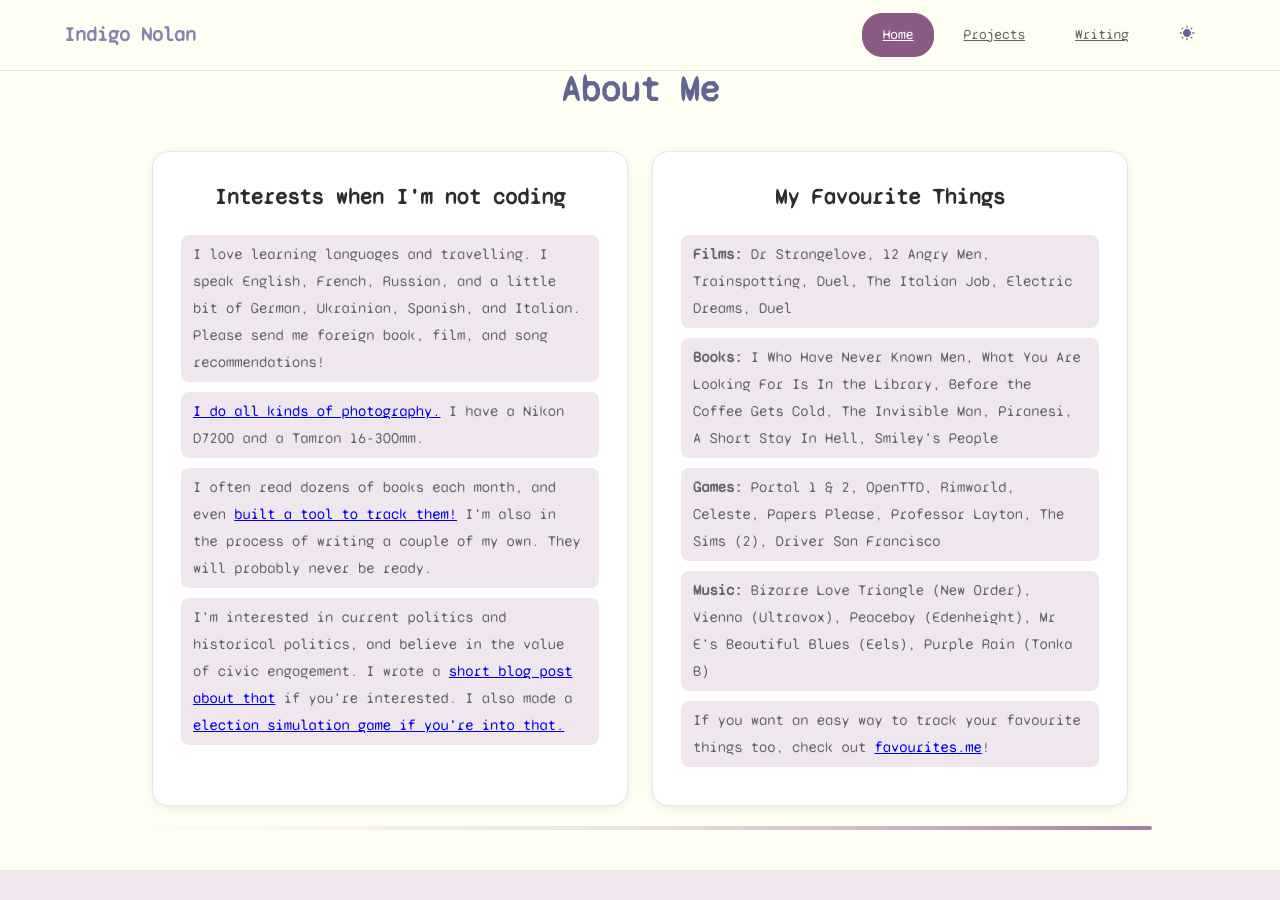
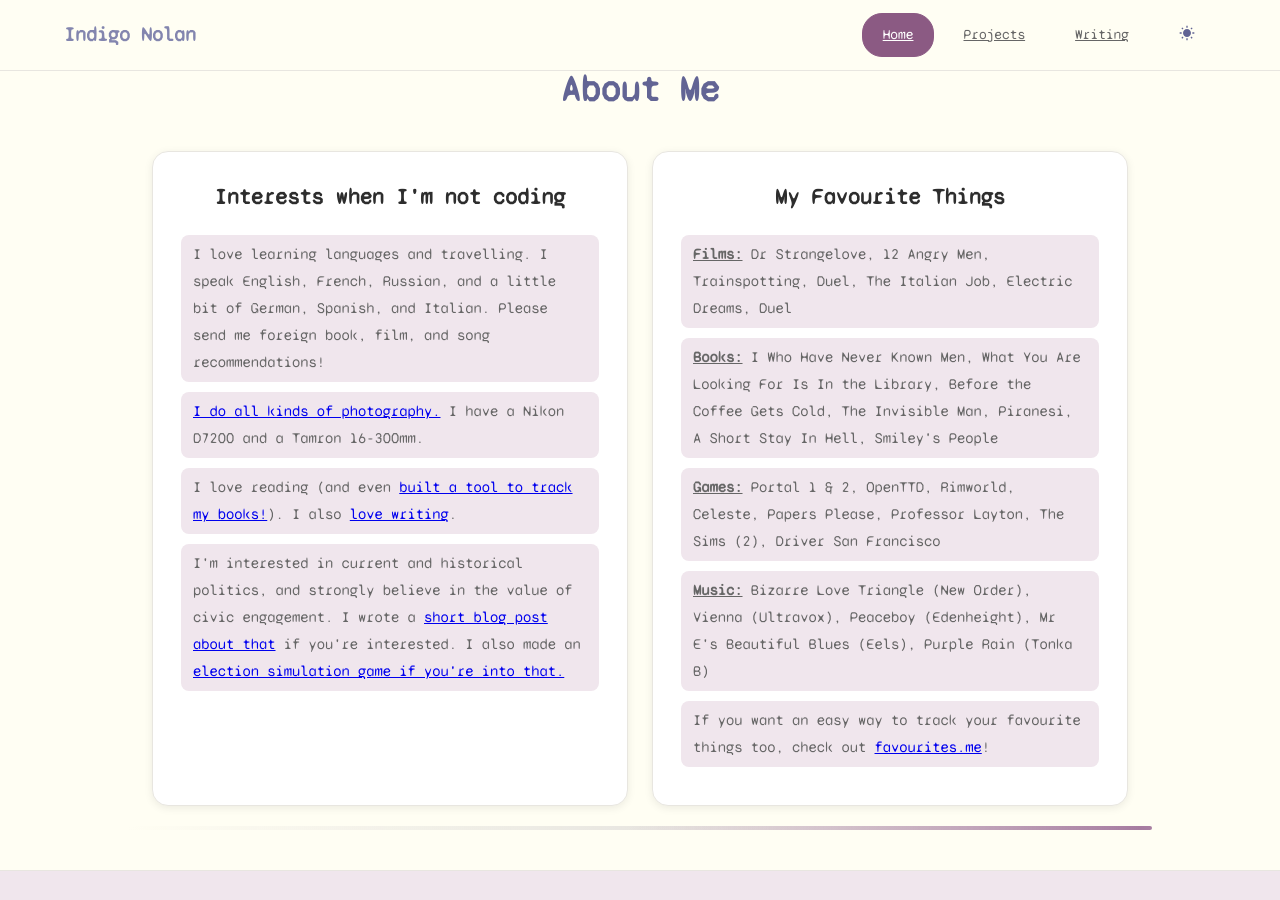
Before and after one commit to Lem0naise/website, a Jekyll site: the page index.html, which Jekyll copies as it is, in a window 1280 px wide and 900 px high, scrolled down 1587 px. Built offline with Jekyll 4.4.1, drawn with Linux system fonts in a browser that asks for light colours.

Commit message:
Reword interests

```diff
--- a/index.html
+++ b/index.html
@@ -207,19 +207,19 @@
 						<div class="about-item">
 							<h3>Interests when I'm not coding</h3>
 							<ul>
-								<li>I love learning languages and travelling. I speak English, French, Russian, and a little bit of German, Ukrainian, Spanish, and Italian. Please send me foreign book, film, and song recommendations!</li>
-								<li><a target='_blank' href="/photos">I do all kinds of photography.</a> I have a Nikon D7200 and a Tamron 16-300mm.</li>
-								<li>I often read dozens of books each month, and even <a href="https://favourites.me">built a tool to track them!</a> I'm also in the process of writing a couple of my own. They will probably never be ready. </li>
-								<li>I'm interested in current politics and historical politics, and believe in the value of civic engagement. I wrote a <a href="/blog/bad-ux-design-undermining-democracy">short blog post about that</a> if you're interested. I also made a <a href="https://politicalplayground.sherpa.software" target="_blank">election simulation game if you're into that.</a></li>
+								<li>I love learning languages and travelling. I speak English, French, Russian, and a little bit of German, Spanish, and Italian. Please send me foreign book, film, and song recommendations!</li>
+								<li><a href="/photos">I do all kinds of photography.</a> I have a Nikon D7200 and a Tamron 16-300mm.</li>
+								<li>I love reading (and even <a href="https://favourites.me">built a tool to track my books!</a>). I also <a href='/blog'>love writing</a>.</li>
+								<li>I'm interested in current and historical politics, and strongly believe in the value of civic engagement. I wrote a <a href="/blog/bad-ux-design-undermining-democracy">short blog post about that</a> if you're interested. I also made an <a href="https://politicalplayground.sherpa.software" target="_blank">election simulation game if you're into that.</a></li>
 							</ul>
 						</div>
 						<div class="about-item">
 							<h3>My Favourite Things</h3>
 							<ul>
-								<li><strong>Films:</strong> Dr Strangelove, 12 Angry Men, Trainspotting, Duel, The Italian Job, Electric Dreams, Duel</li>
-								<li><strong>Books:</strong> I Who Have Never Known Men, What You Are Looking For Is In the Library, Before the Coffee Gets Cold, The Invisible Man, Piranesi, A Short Stay In Hell, Smiley's People</li>
-								<li><strong>Games: </strong> Portal 1 & 2, OpenTTD, Rimworld, Celeste, Papers Please, Professor Layton, The Sims (2), Driver San Francisco</li>
-								<li><strong>Music:</strong> Bizarre Love Triangle (New Order), Vienna (Ultravox), Peaceboy (Edenheight), Mr E's Beautiful Blues (Eels), Purple Rain (Tonka B)</li>
+								<li><b>Films:</b> Dr Strangelove, 12 Angry Men, Trainspotting, Duel, The Italian Job, Electric Dreams, Duel</li>
+								<li><b>Books:</b> I Who Have Never Known Men, What You Are Looking For Is In the Library, Before the Coffee Gets Cold, The Invisible Man, Piranesi, A Short Stay In Hell, Smiley's People</li>
+								<li><b>Games:</b> Portal 1 & 2, OpenTTD, Rimworld, Celeste, Papers Please, Professor Layton, The Sims (2), Driver San Francisco</li>
+								<li><b>Music:</b> Bizarre Love Triangle (New Order), Vienna (Ultravox), Peaceboy (Edenheight), Mr E's Beautiful Blues (Eels), Purple Rain (Tonka B)</li>
 								<li>If you want an easy way to track your favourite things too, check out <a href="https://favourites.me">favourites.me</a>!</li>
 							</ul>
 						</div>
--- a/stylesheet.css
+++ b/stylesheet.css
@@ -798,6 +798,9 @@ main {
 .about-item:hover::before {
 	left: 0;
 }
+.about-item b {
+	text-decoration: underline;
+}
 
 .about-item:nth-child(even):hover {
 	transform: translateY(-6px) rotate(-2deg);
```
